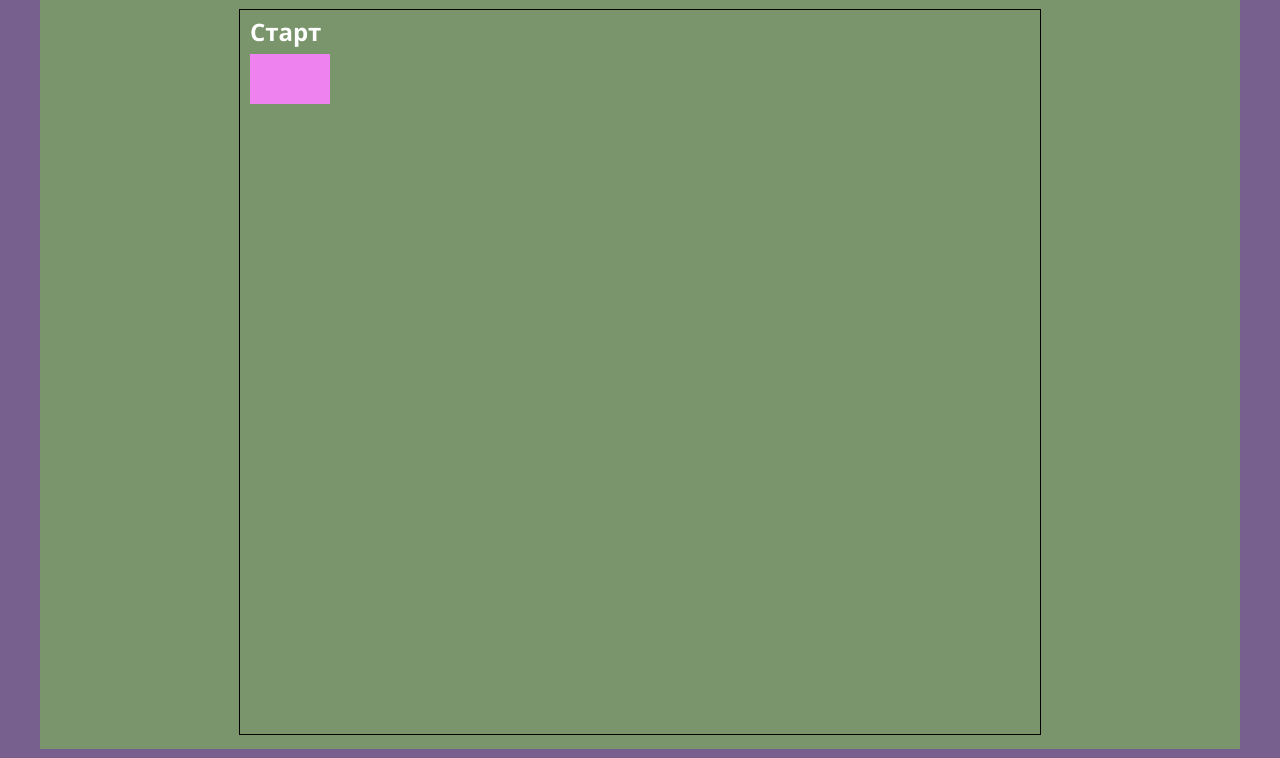
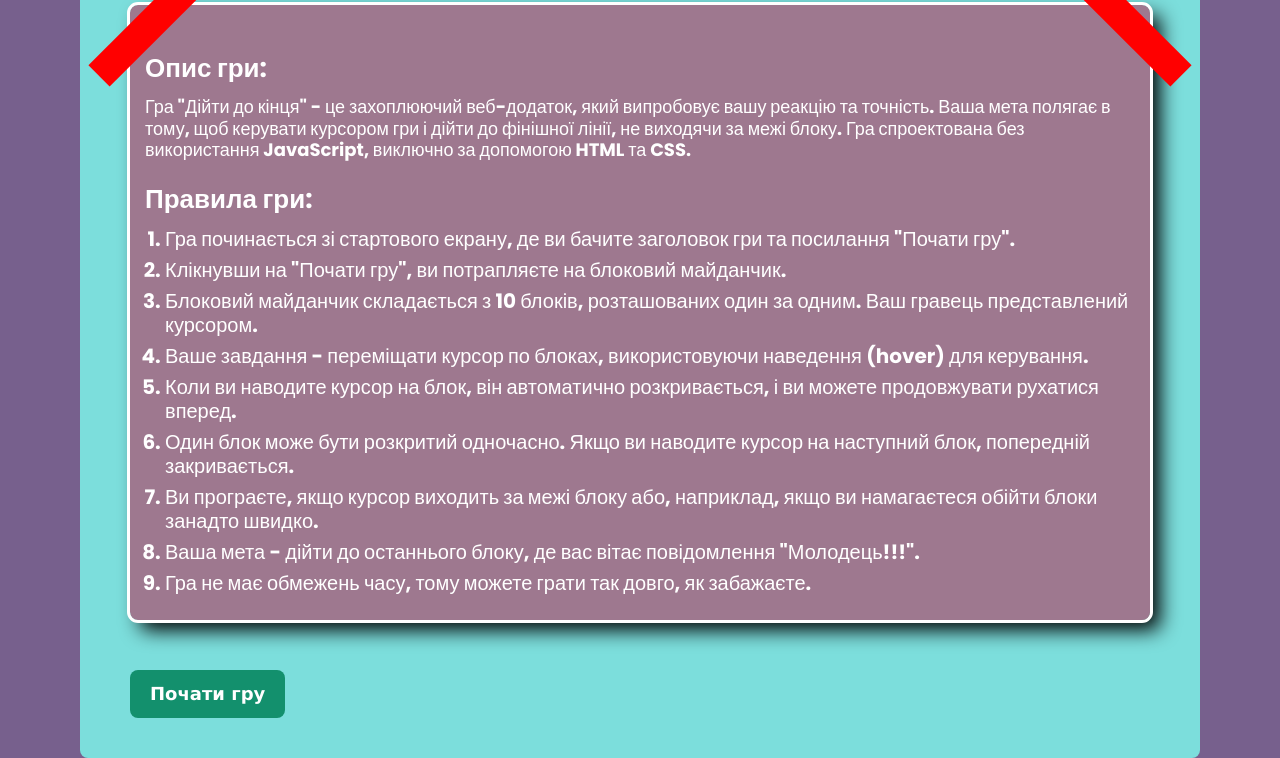
Before and after one commit to zhen4ik10/game-get-to-the-end-, a plain HTML site: page index.html in a window 1280 px wide. Shown: the part 75-833 px from the top of the page. Drawn offline with Linux system fonts and the light colour scheme.

Commit message:
Add files via upload

```diff
--- a/css/reset.css
+++ b/css/reset.css
@@ -7,9 +7,15 @@
     box-sizing: border-box;
 }
 
+*::before,
+*::after {
+    display: inline-block;
+}
+
 a {
     text-decoration: none;
     color: inherit;
+    display: inline-block;
 }
 
 li {
@@ -17,7 +23,7 @@ li {
 }
 
 img {
-    /* max-width: 100%; */
+    max-width: 100%;
     vertical-align: top;
 }
 
--- a/css/style.css
+++ b/css/style.css
@@ -4,35 +4,121 @@
 @import url("reset.css");
 
 body {
+    font-family: "Poppins",
+        sans-serif;
     background-color: #77608d;
     font-size: 18px;
 }
 
+/* ------ GAME ------- */
 
-.wrapper {
-    max-width: 1200px;
-    margin: 0 auto;
-    background-color: #7A956B;
-    min-height: 100vh;
-    padding: 15px;
+
+.game__wrapper {
+    max-width: 1120px;
+    margin: 0 auto 100px;
+    background-color: #7CDEDC;
+    /* padding: 10px 15px; */
+    padding: 10px 50px;
 }
 
-.title {
+.game__wrapper,
+.game-link,
+.game-block,
+.game__info {
+    border-radius: 8px;
+}
+
+.game__title {
     font-family: 'Gill Sans', 'Gill Sans MT', Calibri, 'Trebuchet MS', sans-serif;
     font-weight: 700;
     font-size: 40px;
     text-align: center;
     margin-bottom: 30px;
+    color: #fff;
+}
+
+.game__info {
+    outline: 3px solid;
+    padding: 50px 15px 25px;
+    margin-bottom: 50px;
+    color: #fff;
+    background-color: #9E788F;
+    box-shadow: 10px 10px 20px #000;
+    position: relative;
+}
+
+.game__info::before,
+.game__info::after {
+    content: "";
+    width: 130px;
+    height: 30px;
+    background-color: red;
+    position: absolute;
+}
+
+.game__info::before {
+
+    top: 10px;
+    left: -50px;
+    transform: rotate(-45deg);
+}
+
+.game__info::after {
+    top: 10px;
+    right: -50px;
+    transform: rotate(45deg);
+}
+
+.game__info>*:last-child {
+    margin-bottom: 0;
+}
+
+.game__info-title {
+    font-size: 26px;
+    font-weight: 700;
+    margin-bottom: 15px;
+}
+
+.game__info-text {
+    margin-bottom: 25px;
+    line-height: 1.2;
+}
+
+.game__info-list {
+    margin-bottom: 15px;
+    margin-left: 20px;
+}
+
+.game__info-list li {
+    font-size: 20px;
+    list-style-type: decimal;
+    line-height: 1.2;
+}
+
+.game__info-list li:not(:last-child) {
+    margin-bottom: 7px;
+}
+
+.game-link {
+    font-family: 'Lucida Sans', 'Lucida Sans Regular', 'Lucida Grande', 'Lucida Sans Unicode', Geneva, Verdana, sans-serif;
+    font-weight: 700;
+    background-color: #13906d;
+    margin-bottom: 30px;
+    padding: 15px 20px;
+    color: #fff;
 }
 
 
-.block-game {
+
+.game-block {
     max-width: 800px;
-    min-height: 700px;
     margin: 0 auto;
     padding: 10px;
-    outline: 1px solid;
+    outline: 2px solid;
+    display: none;
 }
+
+
 
 .block-title {
     font-family: 'Segoe UI', Tahoma, Geneva, Verdana, sans-serif;
@@ -42,7 +128,7 @@ body {
     margin-bottom: 10px;
 }
 
-.block-1,
+.block_1,
 .block-2,
 .block-3,
 .block-4,
@@ -53,32 +139,37 @@ body {
 .block-9,
 .block-10 {
     cursor: pointer;
-    background-color: violet;
+    background-color: #9E788F;
     visibility: hidden;
 }
 
 
-.block-1 {
+.block_1 {
     max-width: 80px;
     min-height: 50px;
-    visibility: visible;
 }
+
 
 .block-2 {
     min-height: 60px;
     max-width: 100%;
+    border-radius: 0 10px 0 10px;
+
 }
+
 
 .block-3 {
     max-width: 60px;
     min-height: 160px;
     margin-left: auto;
     margin-top: -60px;
+    border-radius: 0 10px 0 0;
 }
 
 .block-4 {
     max-width: 100%;
     min-height: 50px;
+    border-radius: 0 0 10px 0;
 }
 
 .block-5 {
@@ -99,17 +190,17 @@ body {
 
 .block-8 {
     max-width: 100%;
-    min-height: 10px;
+    min-height: 40px;
 }
 
 .block-9 {
-    max-width: 5px;
+    max-width: 25px;
     min-height: 100px;
 }
 
 .block-10 {
-    max-width: 10px;
-    min-height: 10px;
+    max-width: 25px;
+    min-height: 25px;
     background-color: yellow;
     margin-bottom: 30px;
 }
@@ -117,7 +208,7 @@ body {
 .finish {
     max-width: 100%;
     font-size: 30px;
-    font-family: system-ui, -apple-system, BlinkMacSystemFont, 'Segoe UI', Roboto, Oxygen, Ubuntu, Cantarell, 'Open Sans', 'Helvetica Neue', sans-serif;
+    font-family: "Montserrat", sans-serif;
     font-weight: 900;
     letter-spacing: 5px;
     text-transform: uppercase;
@@ -126,7 +217,7 @@ body {
     visibility: hidden;
 }
 
-.block-1:hover+.block-2,
+.block_1:hover+.block-2,
 .block-2:hover+.block-3,
 .block-3:hover+.block-4,
 .block-4:hover+.block-5,
@@ -160,3 +251,15 @@ body {
 .finish:hover {
     visibility: visible;
 }
+
+.game-block:target {
+    display: block;
+}
+
+.game__wrapper:target {
+    display: block;
+}
+
+.block_1 {
+    visibility: visible;
+}
--- a/index.html
+++ b/index.html
@@ -8,14 +8,68 @@
     <title>Гра "Дійти до кінця"</title>
 </head>
 
+
+
 <body>
-    <div class="wrapper">
-        <h1 class="title">
+    <div id="game" class="game__wrapper">
+        <h2 class="game__title">
             Гра "Дійти до кінця"
-        </h1>
-        <div class="block-game">
+        </h2>
+        <div class="game__info">
+            <h3 class="game__info-title">
+                Опис гри:
+            </h3>
+            <div class="game__info-text">
+                <p>
+                    Гра "Дійти до кінця" - це захоплюючий веб-додаток, який випробовує вашу реакцію та точність. Ваша
+                    мета полягає в тому, щоб керувати курсором гри і дійти до фінішної лінії, не виходячи за межі блоку.
+                    Гра спроектована без використання JavaScript, виключно за допомогою HTML та CSS.
+                </p>
+            </div>
+            <h3 class="game__info-title">
+                Правила гри:
+            </h3>
+            <ol class="game__info-list">
+                <li>
+                    Гра починається зі стартового екрану, де ви бачите заголовок гри та посилання "Почати гру".
+                </li>
+                <li>
+                    Клікнувши на "Почати гру", ви потрапляєте на блоковий майданчик.
+                </li>
+                <li>
+                    Блоковий майданчик складається з 10 блоків, розташованих один за одним. Ваш гравець представлений
+                    курсором.
+                </li>
+                <li>
+                    Ваше завдання - переміщати курсор по блоках, використовуючи наведення (hover) для керування.
+
+                </li>
+                <li>
+                    Коли ви наводите курсор на блок, він автоматично розкривається, і ви можете продовжувати рухатися
+                    вперед.
+                </li>
+                <li>
+                    Один блок може бути розкритий одночасно. Якщо ви наводите курсор на наступний блок, попередній
+                    закривається.
+
+                </li>
+                <li>
+                    Ви програєте, якщо курсор виходить за межі блоку або, наприклад, якщо ви намагаєтеся обійти блоки
+                    занадто швидко.
+
+                </li>
+                <li>
+                    Ваша мета - дійти до останнього блоку, де вас вітає повідомлення "Молодець!!!".
+                </li>
+                <li>
+                    Гра не має обмежень часу, тому можете грати так довго, як забажаєте.
+                </li>
+            </ol>
+        </div>
+        <a href="#start-game" class="game-link">Почати гру</a>
+        <div id="start-game" class="game-block">
             <h2 class="block-title">Старт</h2>
-            <div class="block-1"></div>
+            <div class="block_1"></div>
             <div class="block-2"></div>
             <div class="block-3"></div>
             <div class="block-4"></div>
@@ -28,6 +82,5 @@
             <h4 class="finish">Молодець!!!</h4>
         </div>
     </div>
-</body>
 
 </html>
```
